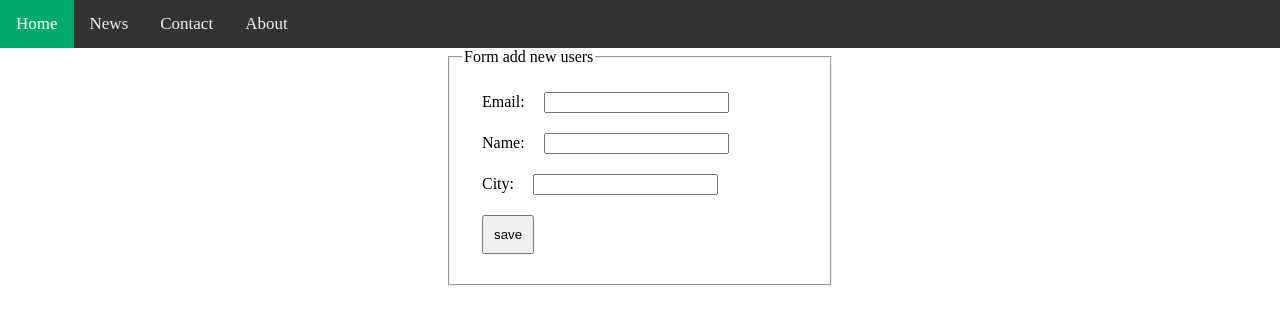
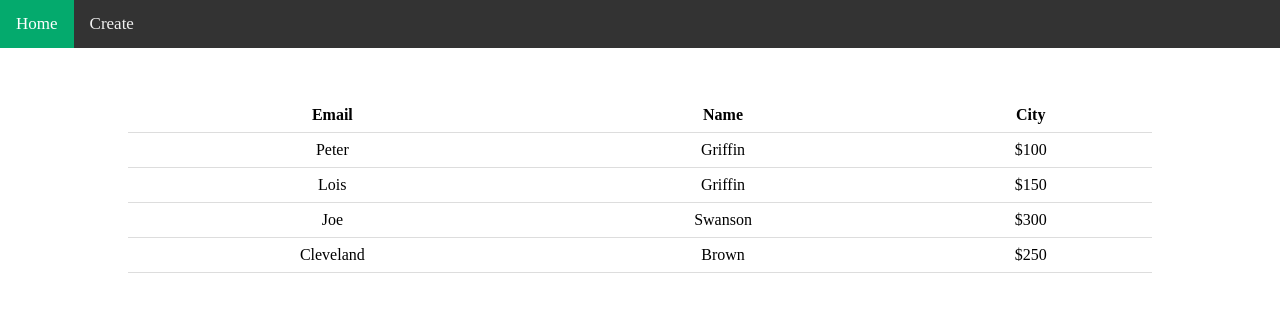
Before and after one commit to ThanhNghiadn03/RESTFul-server-NodeJS-ExpressJS, a Node server app: page / in a window 1280 px wide. Shown: the top 325 px of the page. Run offline with Node 20, Linux system fonts and the light colour scheme.

Commit message:
update 22092023

```diff
--- a/src/controllers/homeController.js
+++ b/src/controllers/homeController.js
@@ -1,20 +1,32 @@
-// const multer = require('multer') // v1.0.5
-// const update = multer()
+const database = require('../config/database');
+
 const getHomePage = (req, res) => {
-    return res.render('home.ejs')
+    return res.render('home.ejs');
 }
 
-const getABC = (req,res) => {
+const getABC = (req, res) => {
     return res.render('example.ejs');
 }
 
-const postCreateUser = (req, res) => {
-    console.log(req.body)
-    return res.send("Đã thêm mới user")
+const getCreateForm = (req,res) => {
+    return res.render('create-form.ejs');
+}
+
+const postCreateUser = async(req, res) => {
+    let email = req.body.email;
+    let name = req.body.name;
+    let city = req.body.city;
+    console.log('>>> Email: ' + email + ' ; Name: ' + name + ' ; City: ' + city);
+    let [results, fields] = await database.query(
+        "INSERT INTO Users(email,name,city) VALUES(?,?,?) ",[email, name, city]
+    );
+    console.log(results);
+    return res.send('Đã thêm mới user');
 }
 
 module.exports = {
     getHomePage: getHomePage,
     getABC: getABC,
-    postCreateUser: postCreateUser
+    postCreateUser: postCreateUser,
+    getCreateForm: getCreateForm
 }
--- a/src/public/css/home.css
+++ b/src/public/css/home.css
@@ -1,47 +1,19 @@
-/* Add a black background color to the top navigation */
 * {
   margin: 0px;
 }
-.topnav {
-    background-color: #333;
-    overflow: hidden;
-  }
 
-  /* Style the links inside the navigation bar */
-  .topnav a {
-    float: left;
-    color: #f2f2f2;
-    text-align: center;
-    padding: 14px 16px;
-    /* padding-bottom: 16px; */
-    text-decoration: none;
-    font-size: 17px;
-  }
+table {
+  margin: 0 auto;
+  margin-top: 50px;
+  border-collapse: collapse;
+  width: 80%;
+}
 
-  /* Change the color of links on hover */
-  .topnav a:hover {
-    background-color: #ddd;
-    color: black;
-  }
+th, td {
+  padding: 8px;
+  text-align: center;
+  border-bottom: 1px solid #DDD;
+  cursor: pointer;
+}
 
-  /* Add a color to the active/current link */
-  .topnav a.active {
-    background-color: #04AA6D;
-    color: white;
-  }
-  .form-user{
-    margin: 0 auto;
-    max-width: 30%;
-  }
-  .input-group {
-    margin: 20px;
-  }
-
-  label{
-    margin-right: 15px;
-  }
-
-  button {
-    padding: 10px;
-    cursor: pointer;
-  }
+tr:hover {background-color: #D6EEEE;}
--- /dev/null
+++ b/src/public/css/navbar.css
@@ -0,0 +1,27 @@
+.topnav {
+    background-color: #333;
+    overflow: hidden;
+  }
+
+  /* Style the links inside the navigation bar */
+  .topnav a {
+    float: left;
+    color: #f2f2f2;
+    text-align: center;
+    padding: 14px 16px;
+    /* padding-bottom: 16px; */
+    text-decoration: none;
+    font-size: 17px;
+  }
+
+  /* Change the color of links on hover */
+  .topnav a:hover {
+    background-color: #ddd;
+    color: black;
+  }
+
+  /* Add a color to the active/current link */
+  .topnav a.active {
+    background-color: #04AA6D;
+    color: white;
+  }
--- a/src/routes/web.js
+++ b/src/routes/web.js
@@ -1,9 +1,10 @@
 const express = require('express');
 const router = express.Router();
-const {getHomePage,getABC,postCreateUser} = require('../controllers/homeController')
+const {getHomePage,getABC,postCreateUser,getCreateForm} = require('../controllers/homeController')
 
 router.get('/', getHomePage)
 router.get('/abc', getABC)
+router.get('/create',getCreateForm);
 router.post('/create-user', postCreateUser)
 
 module.exports = router;
--- a/src/server.js
+++ b/src/server.js
@@ -17,13 +17,6 @@ configViewEngine(app)
 app.use('/',webRouter)
 
 
-database.query(
-  'select * from Users',
-  function(err, results, fields) {
-    console.log("----results: ",results); // results contains rows returned by server
-  }
-);
-
 app.listen(port, hostname, () => {
     console.log(`web is running on port ${port}`)
 })
--- a/src/views/home.ejs
+++ b/src/views/home.ejs
@@ -6,36 +6,41 @@
     <title>Home</title>
     <meta name='viewport' content='width=device-width, initial-scale=1'>
     <link rel='stylesheet' type='text/css' media='screen' href='css/home.css'>
+    <link rel="stylesheet" href="css/navbar.css">
 </head>
 <body>
     <div class="topnav">
-        <a class="active" href="#home">Home</a>
-        <a href="#news">News</a>
-        <a href="#contact">Contact</a>
-        <a href="#about">About</a>
+        <a class="active" href="/">Home</a>
+        <a href="/create">Create</a>
     </div>
-    <div class="form-user">
-        <!-- <h2>Add new users</h2> -->
-        <form action="/create-user" method="post">
-            <fieldset>
-                <legend>Form add new users</legend>
-                <div class="input-group">
-                    <label>Email: </label>
-                    <input type="text" name="email"/>
-                </div>
-                <div class="input-group">
-                    <label>Name: </label>
-                    <input type="text" name="name"/>
-                </div>
-                <div class="input-group">
-                    <label>City: </label>
-                    <input type="text" name="city"/>
-                </div>
-                <div class="input-group" id="save-user">
-                    <button type="submit">save</button>
-                </div>
-            </fieldset>
-        </form>
+    <div>
+        <table>
+            <tr>
+              <th>Email</th>
+              <th>Name</th>
+              <th>City</th>
+            </tr>
+            <tr>
+              <td>Peter</td>
+              <td>Griffin</td>
+              <td>$100</td>
+            </tr>
+            <tr>
+              <td>Lois</td>
+              <td>Griffin</td>
+              <td>$150</td>
+            </tr>
+            <tr>
+              <td>Joe</td>
+              <td>Swanson</td>
+              <td>$300</td>
+            </tr>
+            <tr>
+              <td>Cleveland</td>
+              <td>Brown</td>
+              <td>$250</td>
+            </tr>
+          </table>
     </div>
 </body>
 </html>
```
Also changed, not shown: src/config/database.js (+1 -14 lines), src/public/css/create-form.css (added, +21 -0 lines), src/views/create-form.ejs (added, +40 -0 lines).
